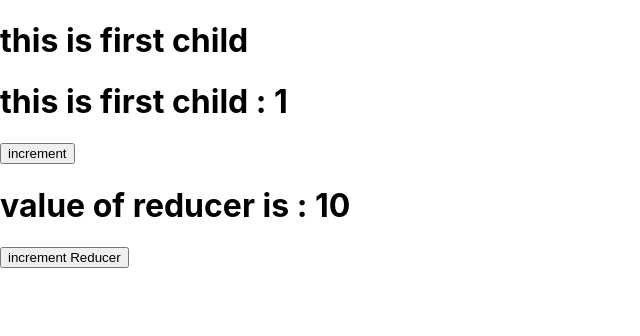
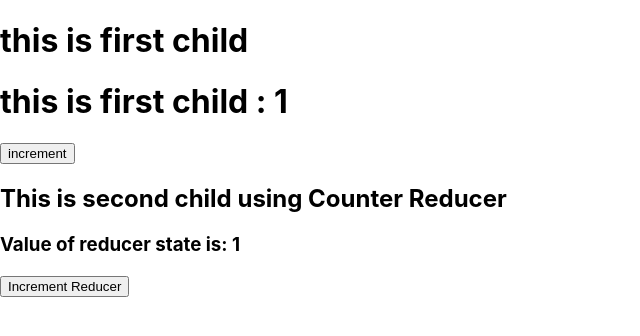
Before and after one commit to ZaidAhmed786/boot, a React (Create React App) app: page / in a window 1280 px wide. Shown: the top 336 px of the page, without its empty margins (0-640 px from the left). Built offline with nearby package versions, Linux system fonts and the light colour scheme.

Commit message:
inshaALLAH

```diff
--- /dev/null
+++ b/src/CounterReducer.js
@@ -0,0 +1,6 @@
+const counterReducer = (state, action) => {
+    switch (action) {
+      case 'INCREMENT':
+        return state + 1
+    }
+  }
--- a/src/Zaid2.js
+++ b/src/Zaid2.js
@@ -1,22 +1,18 @@
-import React, {useReducer} from 'react';
-import counterReducer from './HadiReducer';
+import React, { useReducer } from 'react';
+import CounterReducer from './CounterReducer';
 
 const Child2 = () => {
 
-let [state , dispatch] = useReducer(counterReducer,10);
+    let [state, dispatch] =  useReducer(CounterReducer, 1);
 
-return (
+    return(
+        <div>
+            <h2>This is second child using Counter Reducer</h2>
 
-<div>
-<h1>value of reducer is :  {state}</h1>
-<button onClick = {()=>dispatch('INCREMENT')}>increment Reducer</button>
-</div>
+            <h3>Value of reducer state is: {state}</h3>
+            <button onClick={()=>dispatch('INCREMENT')}>Increment Reducer</button>
+        </div>
+    )
+}
 
-)
-
-
-
-
-
-}
-export default Child2;
+export default Child2
```
Also changed, not shown: src/HadiReducer.js (line endings or trailing spaces).
